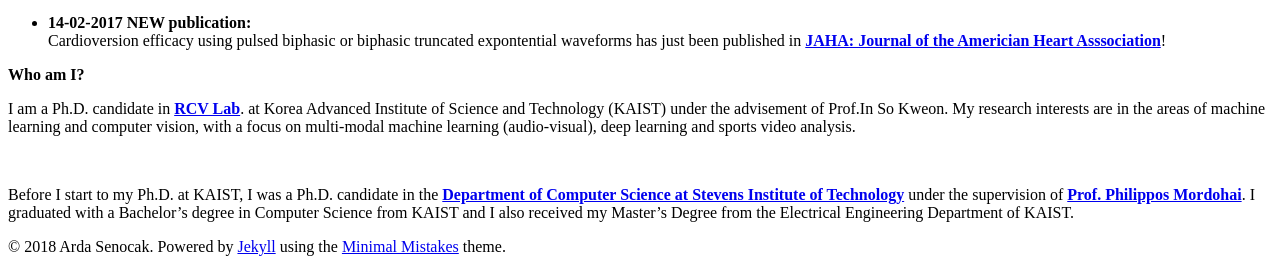
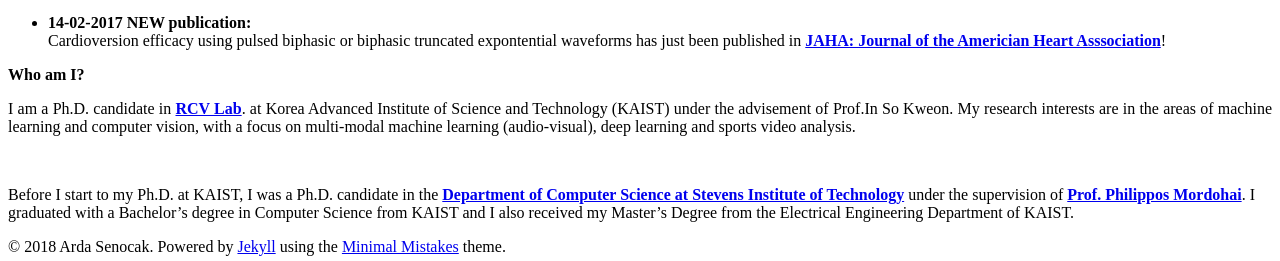
Before and after one commit to ardasnck/ardasnck.github.io, a Jekyll site: the page built from index.md, in a window 1280 px wide. Shown: the part 872-1133 px from the top of the page. Built offline with Jekyll 4.4.1, drawn with Linux system fonts in a browser that asks for light colours; nearby versions of some CDN libraries.

Commit message:
Update index.md

```diff
--- a/index.md
+++ b/index.md
@@ -16,7 +16,7 @@
 **Who am I?**
 <br />
 
-I am a Ph.D. candidate in <a href="http://mail.rcv.kaist.ac.kr"><b>RCV Lab</b></a>. at Korea Advanced Institute of Science and Technology (KAIST) under the advisement of Prof.In So Kweon. My research interests are in the areas of machine learning and computer vision, with a focus on multi-modal machine learning (audio-visual), deep learning and sports video analysis.
+<p align="justify">I am a Ph.D. candidate in <a href="http://mail.rcv.kaist.ac.kr"><b>RCV Lab</b></a>. at Korea Advanced Institute of Science and Technology (KAIST) under the advisement of Prof.In So Kweon. My research interests are in the areas of machine learning and computer vision, with a focus on multi-modal machine learning (audio-visual), deep learning and sports video analysis.</p>
 
 <br />
 
```
